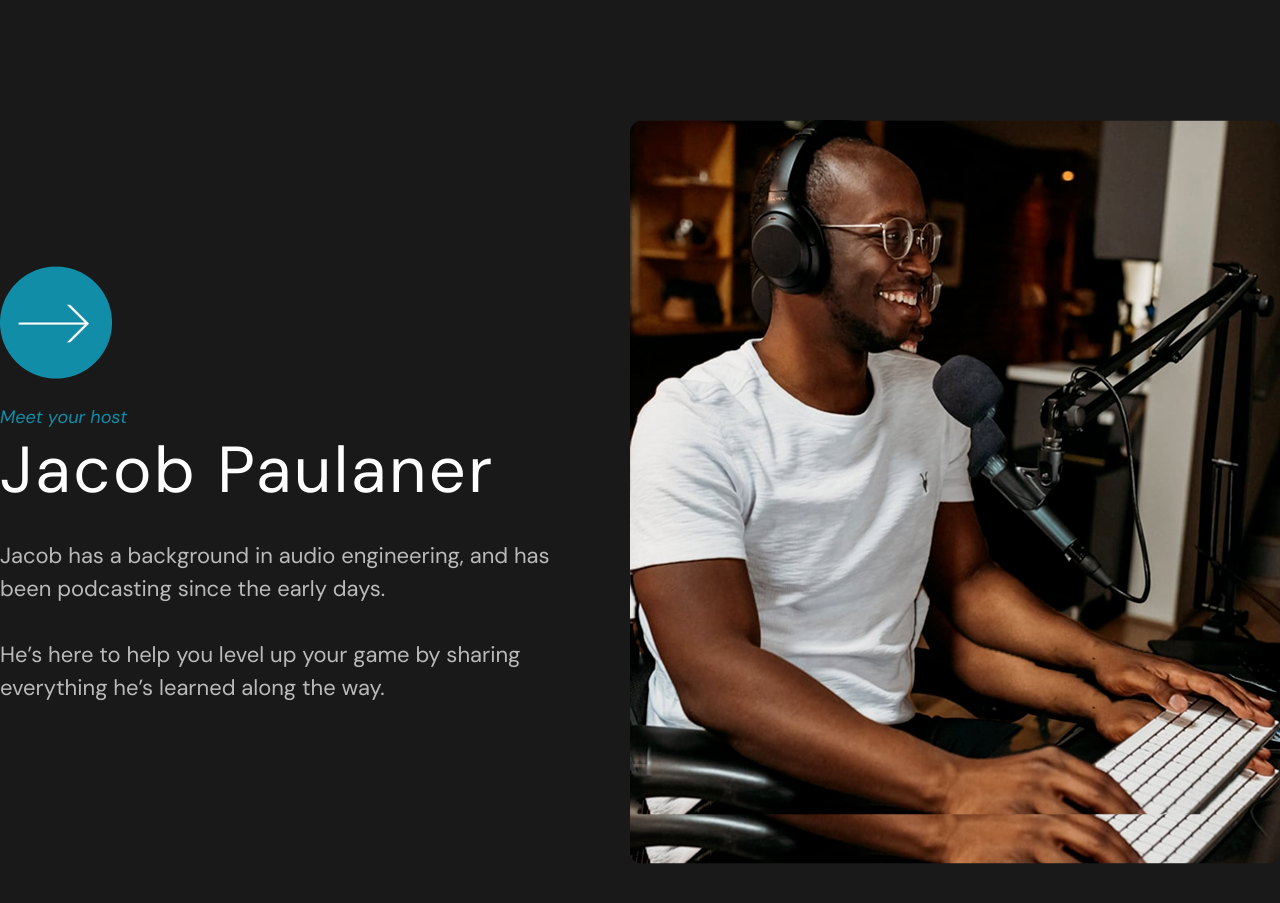
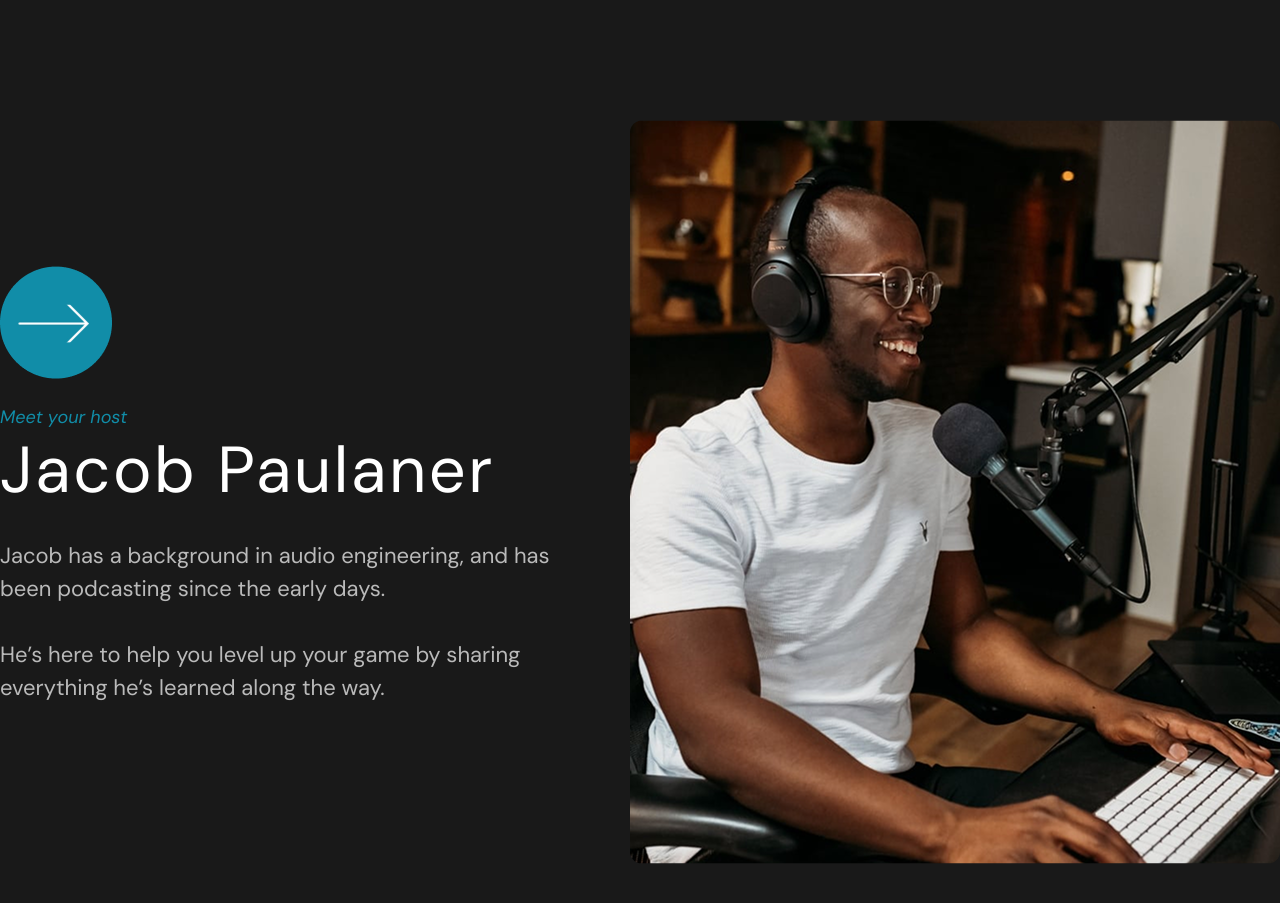
Before and after one commit to EvgenyStishenok99/additional-verstka, a website: page index.html in a window 1280 px wide. Shown: the part 3000-3903 px from the top of the page. Drawn offline with Linux system fonts and the light colour scheme.

Commit message:
full complite

```diff
--- a/index.html
+++ b/index.html
@@ -161,7 +161,7 @@
       </div>
       <div class = "right-column-main-second">
         <img  class="main-img-second"
-          src="./images/IMAGE%20(8).png" alt = "image">
+          src="./images/IMAGE%20(9).png" alt = "image">
       </div>
     </div>
   </div>
```
Also changed, not shown: images/IMAGE (8).png (deleted), images/IMAGE (9).png (added), 1 other file.
